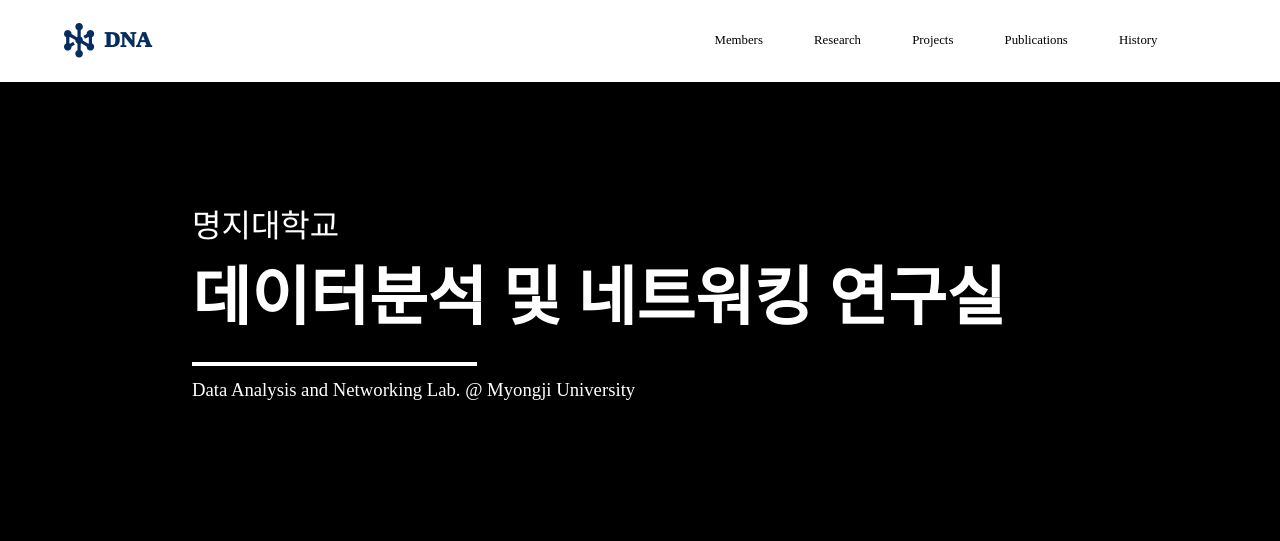
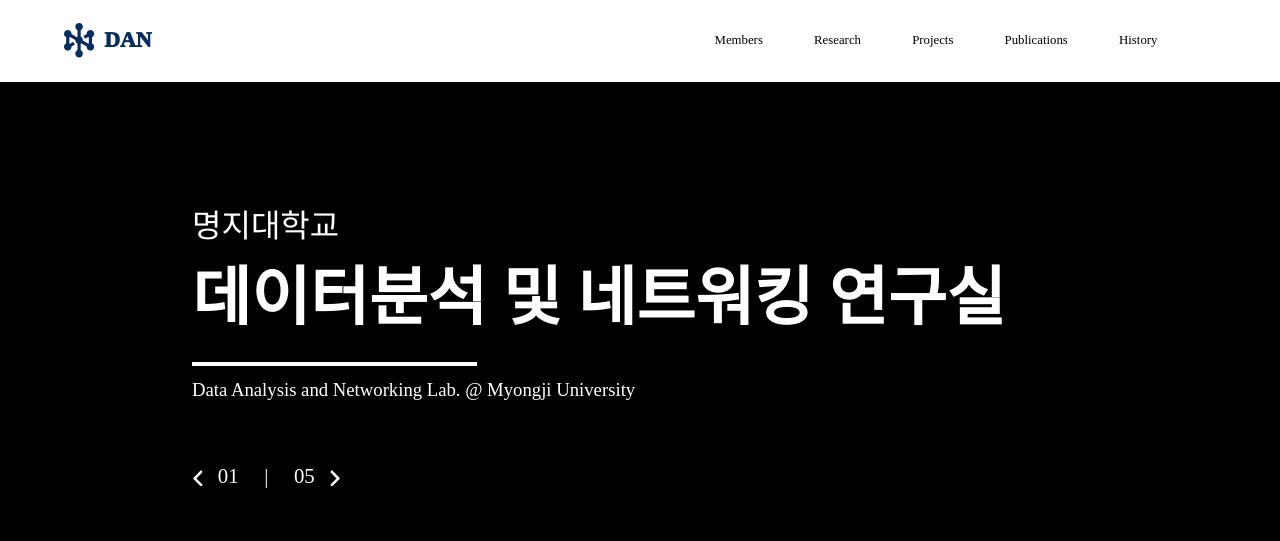
Before and after one commit to Young-Jun-Park18/React, a React (Vite) app in the folder dna/: page / in a window 1280 px wide. Shown: the top 541 px of the page. Built offline with nearby package versions, Linux system fonts and the light colour scheme; a web font is replaced by a local one.

Commit message:
carousel prev OR next buttot 완료

```diff
--- a/dna/src/App.css
+++ b/dna/src/App.css
@@ -112,10 +112,6 @@
 
 
 /* --------------main slide img의 css는 모듈화 되었음 ----------------*/
-.slide-wrap{
-  position: relative;
-  height: 100vh;
-}
 
 /* ---------------------------main-typo -----------------------------*/
 .main-typo-wrap{
@@ -156,7 +152,7 @@
 .mju-typo3{
   margin-top: 5%;
   font-weight: 100;
-  animation: slideText 1.5s ease-in-out;
+  animation: slideText 1s ease-in-out;
 }
 
 @keyframes slideText{
--- a/dna/src/App.jsx
+++ b/dna/src/App.jsx
@@ -4,8 +4,8 @@
 import viteLogo from '/vite.svg'
 import './App.css'
 import { FontAwesomeIcon } from "@fortawesome/react-fontawesome"; // Font Awesome 컴포넌트 가져오기
-import { faHexagonNodes } from "@fortawesome/free-solid-svg-icons"; // 사용할 아이콘 가져오기
-import Slide from './slide.jsx'; // export한 함수 이름을 slide.js 파일로부터 import 해온다.
+import { faHexagonNodes } from "@fortawesome/free-solid-svg-icons"; // DAN 아이콘 가져오기
+import Slide from './slide.jsx'; // slide 컴포넌트, export한 함수 이름을 slide.js 파일로부터 import 해온다.
 
 {/*
     아이콘 : Font-awesome 이용
@@ -22,7 +22,6 @@
   return (
     <>
       {/* ----------------------header---------------------- */}
-      <div className="slide-wrap">
         <div id = 'header'>
           <div class = "hearderInner">
             <div>
@@ -30,7 +29,7 @@
               <FontAwesomeIcon icon={faHexagonNodes} className = 'icon'/>
             </div>
             <div className = 'pgName'>
-              <a href = '#' >DNA</a>
+              <a href = '#' >DAN</a>
             </div>
             <nav className = 'navBar'>
               <ul className = 'navList'>
@@ -54,7 +53,7 @@
 
         {/* --------------main slide img ----------------*/}
         <Slide /> {/* 외부 파일은 이렇게 컴포넌트로 관리한다. */}
-      </div>
+
 
 
       {/* ----------------- main typo -----------------*/}
@@ -65,6 +64,8 @@
         </div>
         <h3 className="mju-typo3">Data Analysis and Networking Lab. @ Myongji University</h3>
       </div>
+
+
 
 
       <div>곧 추가할 부분</div>
--- a/dna/src/slide.jsx
+++ b/dna/src/slide.jsx
@@ -1,8 +1,8 @@
 // 이미지가 5초마다 자동으로 슬라이드 되는 캐러셀 파트
-
-
 import { useState, useEffect } from 'react';
 import styles from './slide.module.css';
+import { FontAwesomeIcon } from "@fortawesome/react-fontawesome";
+import { faAngleLeft, faAngleRight } from "@fortawesome/free-solid-svg-icons";
 
 
 const Slide = () => {
@@ -19,15 +19,12 @@
   const [currentIndex, setCurrentIndex] = useState(0);
   // 이미지 슬라이드시 부드러운 효과를 위한 fade(초기상태 true)
   const [fade, setFade] = useState(true);
+  // 캐러셀을 위한 변수
+  const totalSlides = images.length;
 
-  // 1. useEffect( () => {}, [] )는 부수적인 효과를 설정할 때 사용한다.
-  //    {} 안에 실행할 내용을 넣고, [] 안에 언제 실행할지를 넣는다.
-  //    빈 배열을 넣으면 처음 렌더링될 때 한 번만 실행된다.
-  //    clearInterval() 함수로 제동을 걸어줘야 5초마다 무한히 COUNT 되는 누수를 막을 수 있다.
+  // 1. useEffect( () => {}, [] )는 부수적인 효과를 설정할 때 사용한다, {} 안에 실행할 내용을 넣고, [] 안에 언제 실행할지를 넣는다, 빈 배열을 넣으면 처음 렌더링될 때 한 번만 실행된다, clearInterval() 함수로 제동을 걸어줘야 5초마다 무한히 COUNT 되는 누수를 막을 수 있다.
   // 2. setInterval( () => {}, time ) 함수는 일정 시간마다 특정 작업을 반복해주는 함수
-  // 3. prevIndex는 내가 만든 변수일 뿐이고 화살표 함수를 사용.
-  //    currentIndex의 현재 값인 0이 자동으로 prevIndex에 할당되고,
-  //    (prevIndex + 1) % images.length 이 값을 5초 뒤에반환하라는 함수임
+  // 3. prevIndex는 내가 만든 변수일 뿐이고 화살표 함수를 사용한다, currentIndex의 현재 값인 0이 자동으로 prevIndex에 할당되고, (prevIndex + 1) % images.length 이 값을 5초 뒤에반환하라는 함수임
   useEffect(() => {
     const interval = setInterval(() => {
       setFade(false);
@@ -42,6 +39,17 @@
     return () => clearInterval(interval); // 컴포넌트 언마운트 시 정리
   }, []);
 
+  // carousel 이전 버튼
+  const prevSlide = () => {
+    setCurrentIndex((prev) => (prev === 0 ? totalSlides - 1 : prev - 1));
+  };
+
+  // carousel 다음 버튼
+  const nextSlide = () => {
+    setCurrentIndex((prev) => (prev === totalSlides - 1 ? 0 : prev + 1));
+  };
+
+
   return(
     <>
     {/*여기서 className을 = {styles.mainBg}로 바꿔줘야 모듈 css 파일이 적용됨*/}
@@ -52,6 +60,19 @@
         className = {fade ? styles.fadeIn : styles.fadeOut}
         />
     </div>
+
+     {/* -----------------------캐러셀 버튼-------------------------- */}
+     <div className={styles.carouselButton}>
+        <a href ='#' className={styles.c}>
+          <FontAwesomeIcon icon={faAngleLeft} className={styles.leftButton} onClick={prevSlide} />
+        </a>
+        <span className={styles.carouselText1}>{String(currentIndex + 1).padStart(2, "0")}</span>
+        <span className={styles.carouselText2}>|</span>
+        <span className={styles.carouselText3}>{String(totalSlides).padStart(2, "0")}</span>
+        <a href ='#' className={styles.c}>
+          <FontAwesomeIcon icon={faAngleRight} className={styles.rightButton} onClick={nextSlide} />
+        </a>
+      </div>
     </>
   );
 
--- a/dna/src/slide.module.css
+++ b/dna/src/slide.module.css
@@ -5,13 +5,14 @@
   따로 slide.modules.css라는 모듈을 만들어서 개별적으로 css 관리를 해준다.
 */
 
+/* --------------background img---------------*/
 .mainBg{
   position: relative;
   top: 0;
   width: 100vw;
   height: 100vh;
   z-index: -1;
-  opacity: 0.65;
+  opacity: 0.5;
   overflow: hidden;
 }
 
@@ -30,3 +31,24 @@
 .fadeOut{
   opacity: 0;
 }
+
+/* --------------carousel button---------------*/
+.carouselButton{
+  display: flex;
+  position: absolute;
+  top : 29rem;
+  left : 15vw;
+  font-size: 1.3em;
+}
+
+.carouselText1, .carouselText2, .carouselText3{
+  margin: 0 1vw;
+}
+
+.leftButton, .rightButton{
+  margin-top: 0.5vh;
+}
+
+.c{
+  color: white;
+}
```
